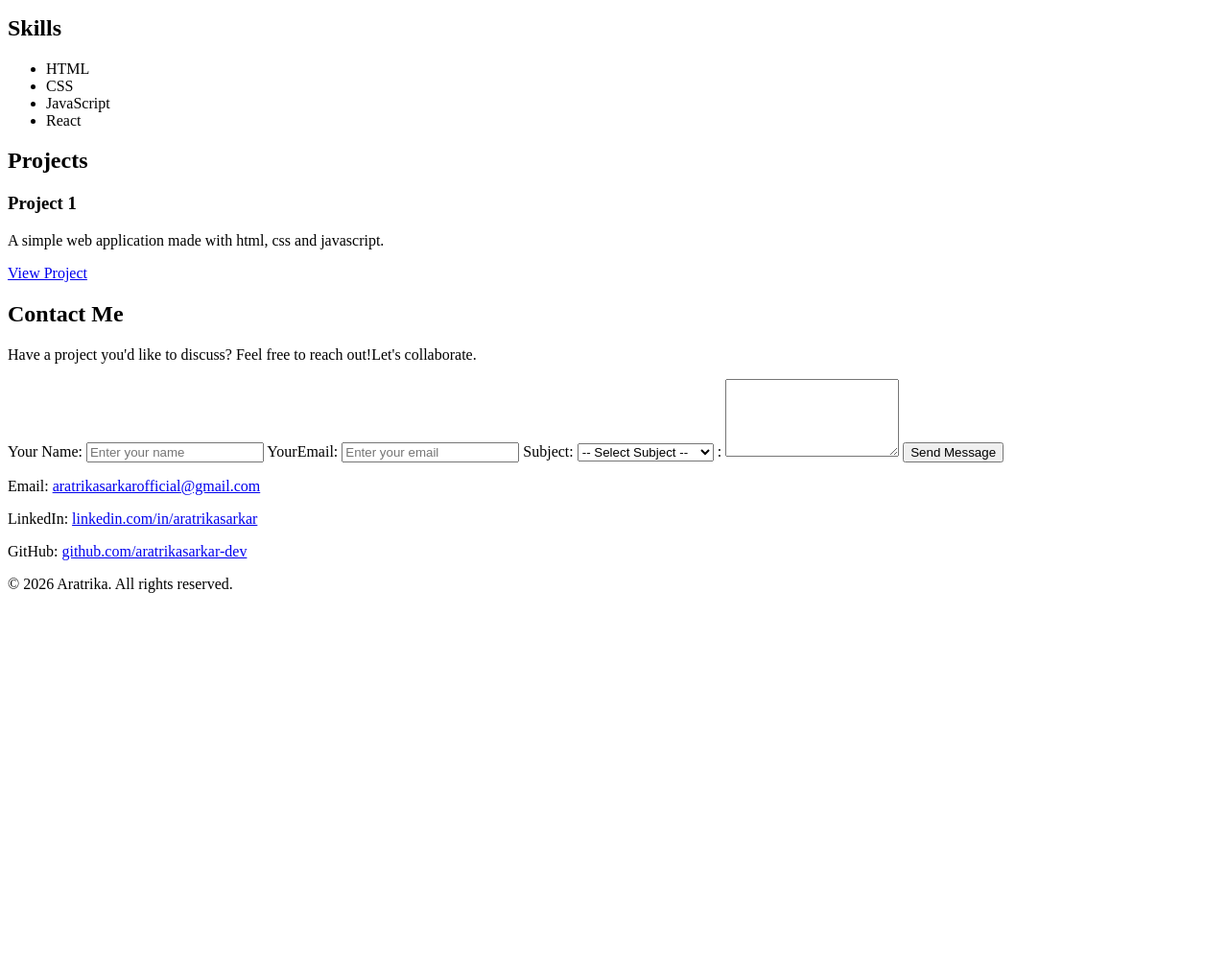
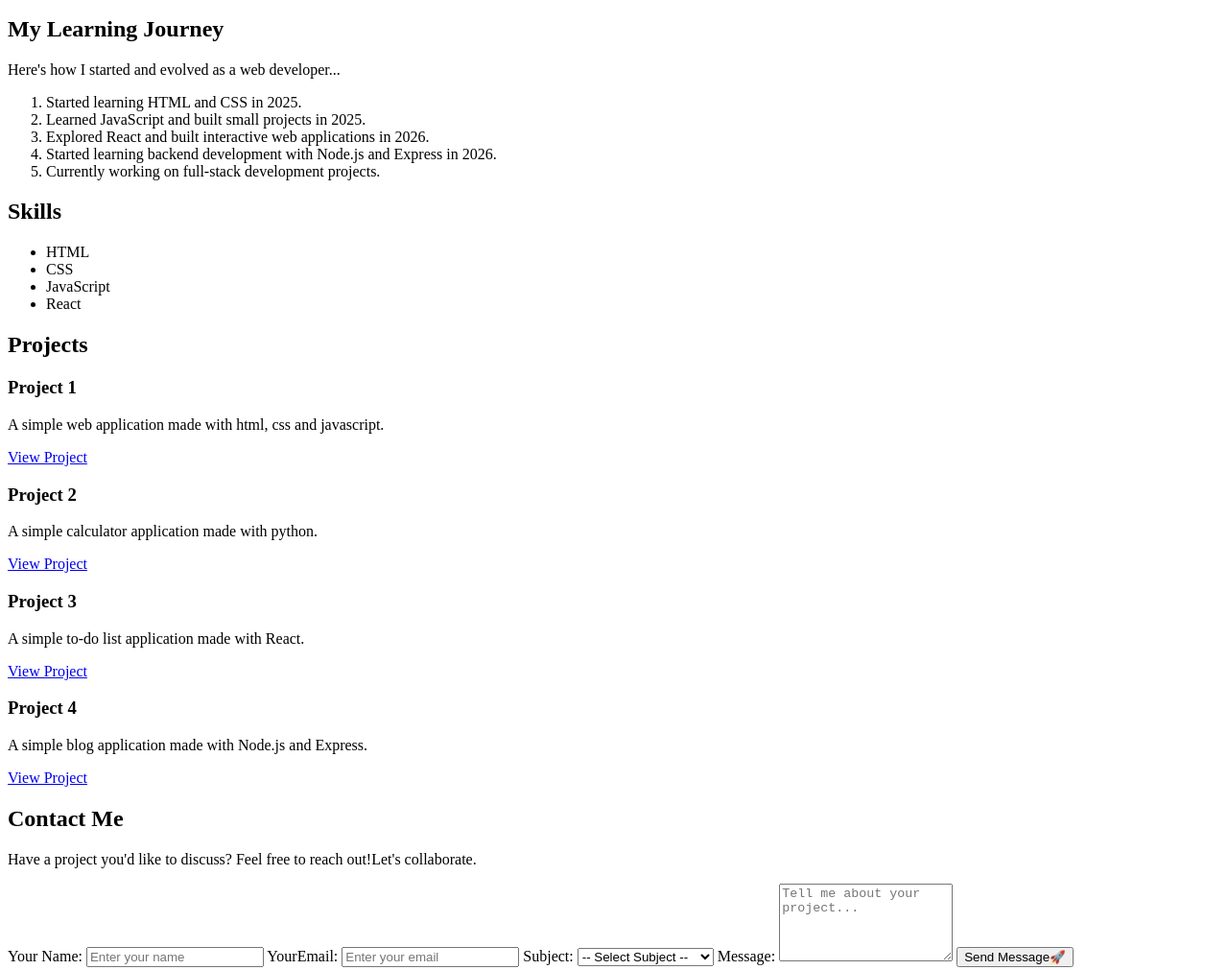
Before and after one commit to aratrikasarkar-dev/portfolio_website, a plain HTML site: page index.html in a window 1280 px wide. Shown: the part 451-1462 px from the top of the page at 96% size. Before the commit the page ends 1085 px from the top, so only its background shows below. Drawn offline with Linux system fonts and the light colour scheme.

Commit message:
1st branch committed

```diff
--- a/index.html
+++ b/index.html
@@ -16,7 +16,7 @@
 
     <!--Hero Section -->
     <header>
-        <h1>Hi I am Aratrika.Welcome to My Portfolio</h1>
+        <h1>Hi I am Aratrika👋.Welcome to My Portfolio</h1>
         <p>Hi, I'm Aratrika, a passionate web developer.</p>
     </header>
 
@@ -25,6 +25,19 @@
         <h2>About Me</h2>
         <img src="profile.jpg.JPG" alt="Profile Picture" width="200" height="200">
         <p>I am a web developer with a passion for creating beautiful and functional websites.</p>
+    </section>
+
+    <!--My Learning Journey -->
+    <section id="learning">
+        <h2>My Learning Journey</h2>
+        <p>Here's how I started and evolved as a web developer...</p>
+        <ol>
+            <li>Started learning HTML and CSS in 2025.</li>
+            <li>Learned JavaScript and built small projects in 2025.</li>
+            <li>Explored React and built interactive web applications in 2026.</li>
+            <li>Started learning backend development with Node.js and Express in 2026.</li>
+            <li>Currently working on full-stack development projects.</li>
+        </ol>
     </section>
 
     <!--Skills Section -->
@@ -45,6 +58,15 @@
             <h3>Project 1</h3>
             <p>A simple web application made with html, css and javascript.</p>
             <a href="#" class="btn">View Project</a>
+            <h3>Project 2</h3>
+            <p>A simple calculator application made with python.</p>
+            <a href="#" class="btn">View Project</a>
+            <h3>Project 3</h3>
+            <p>A simple to-do list application made with React.</p>
+            <a href="#" class="btn">View Project</a>
+            <h3>Project 4</h3>
+            <p>A simple blog application made with Node.js and Express.</p>
+            <a href="#" class="btn">View Project</a>
         </div>
     </section>
 
@@ -64,13 +86,13 @@
                 <option value="">-- Select Subject --</option>
                 <option value="web development">I want to hire you</option>
                 <option value="ui-ux design">I want to collaborate</option>
-                <option value="feedback">Feedback</option>
+                <option value="other">other</option>
             </select>
 
-            <label for="message">:</label>
-            <textarea id="message" name="message" rows="5" required></textarea>
+            <label for="message">Message:</label>
+            <textarea id="message" name="message" rows="5" required placeholder="Tell me about your project..."></textarea>
 
-            <button type="submit">Send Message</button>
+            <button type="submit">Send Message🚀</button>
         <p>Email: <a href="mailto:aratrikasarkarofficial@gmail.com">aratrikasarkarofficial@gmail.com</a></p>
         <p>LinkedIn: <a href="https://www.linkedin.com/in/aratrika-sarkar-80a914421/?skipRedirect=true" target="_blank">linkedin.com/in/aratrikasarkar</a></p>
         <p>GitHub: <a href="https://github.com/aratrikasarkar-dev" target="_blank">github.com/aratrikasarkar-dev</a></p>
@@ -79,7 +101,6 @@
     <!-- Footer Section -->
      <foot>
         <p>&copy; 2026 Aratrika. All rights reserved.</p>
-
      </footer>
 </body>
 </html>
```
Also changed, not shown: form.html (+1 -1 lines).
